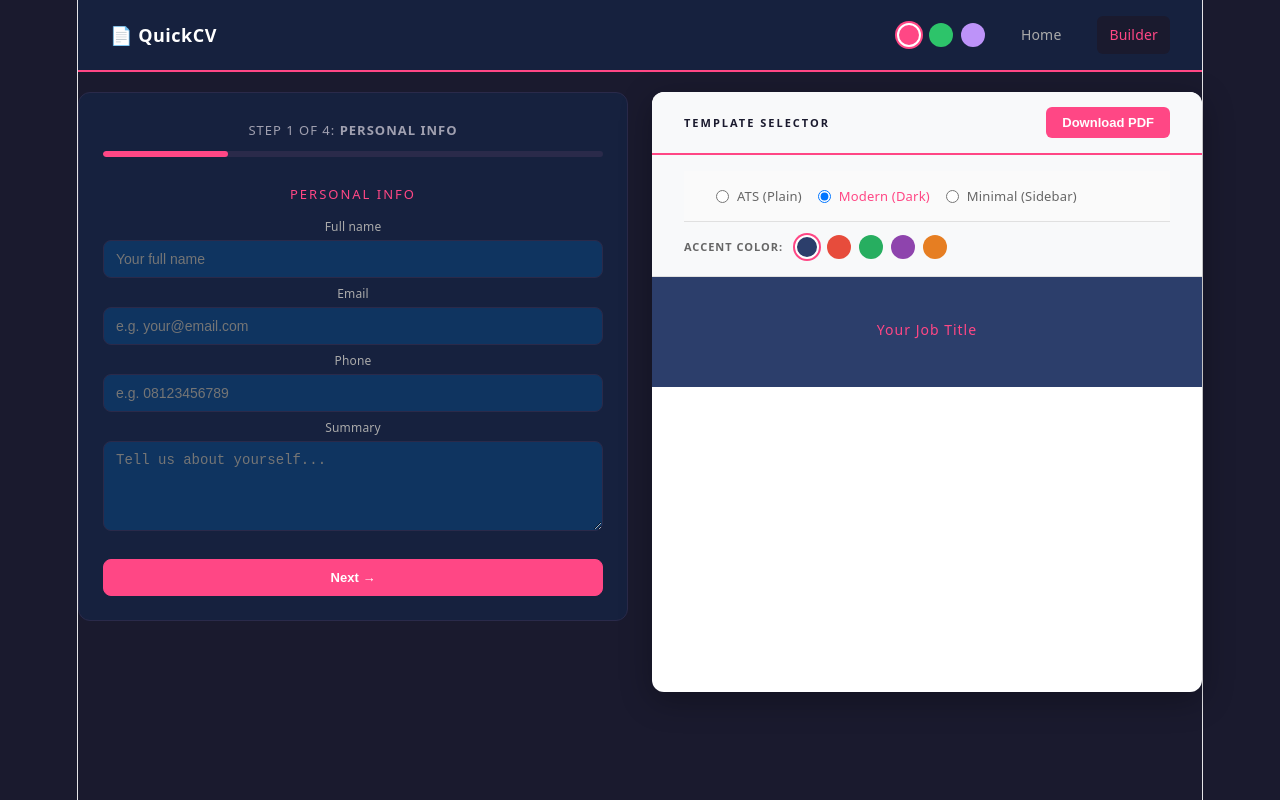
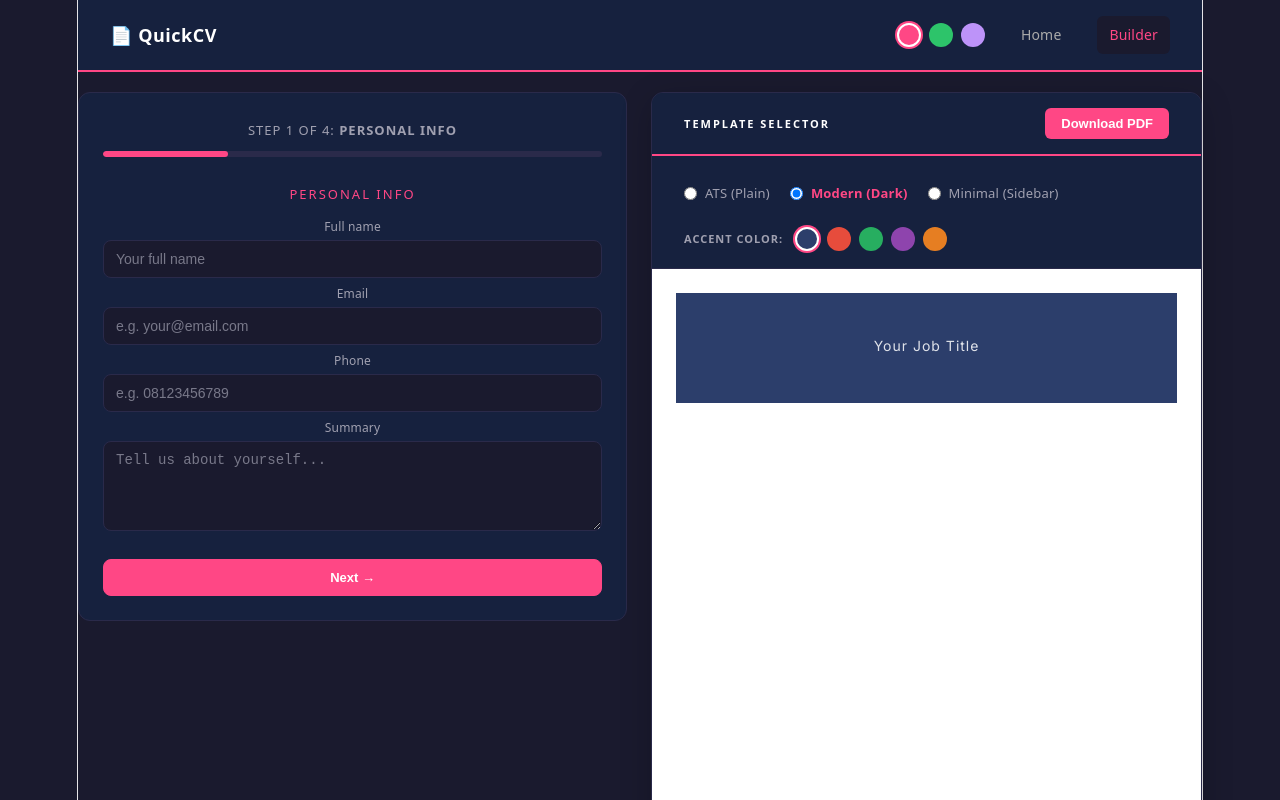
Before and after one commit to Vizzly-nM09/CV-Builder, a React (Vite) app: page /builder in a window 1280 px wide. Shown: the top 800 px of the page. Built offline with nearby package versions, Linux system fonts and the light colour scheme.

Commit message:
fix: resolve theme contrast bug and complete the UI/UX polish V2

```diff
--- a/index.html
+++ b/index.html
@@ -5,6 +5,12 @@
     <link rel="icon" type="image/svg+xml" href="/favicon.svg" />
     <meta name="viewport" content="width=device-width, initial-scale=1.0" />
     <title>QuickCV</title>
+    <link rel="preconnect" href="https://fonts.googleapis.com" />
+    <link rel="preconnect" href="https://fonts.gstatic.com" crossorigin />
+    <link
+      href="https://fonts.googleapis.com/css2?family=Inter:wght@400;500;600;700;800&family=Roboto:wght@400;500;700&display=swap"
+      rel="stylesheet"
+    />
   </head>
   <body>
     <div id="root"></div>
--- a/src/App.css
+++ b/src/App.css
@@ -29,13 +29,13 @@
 
 /* === THEME: DRACULA (Deep Purple) === */
 [data-theme="dracula"] {
-  --bg-main: #282a36;
-  --bg-card: #44475a;
+  --bg-main: #1e1f29;
+  --bg-card: #282a36;
   --text-main: #f8f8f2;
-  --text-muted: #6272a4;
-  --accent: #bd93f9; /* Pastel purple */
+  --text-muted: #c5c8e6;
+  --accent: #bd93f9;
   --accent-hover: #a37acc;
-  --border-color: #6272a4;
+  --border-color: #44475a;
 }
 
 /* === BASE BODY === */
@@ -131,7 +131,8 @@ header h1 {
 
 label {
   font-size: 12px;
-  color: #aaaaaa;
+  color: var(--text-muted);
+  font-weight: 500;
 }
 
 input:not([type="radio"]),
@@ -139,12 +140,18 @@ textarea {
   width: 100%;
   padding: 10px 12px;
   border-radius: 8px;
-  border: 1px solid #2a2a4a;
-  background-color: #0f3460;
+  border: 1px solid var(--border-color);
+  background-color: var(--bg-main);
   color: var(--text-main);
   font-size: 14px;
   outline: none;
-  transition: border-color 0.2s;
+  transition: border-color 0.2s, background-color 0.3s ease, color 0.3s ease;
+}
+
+input:not([type="radio"])::placeholder,
+textarea::placeholder {
+  color: var(--text-muted);
+  opacity: 0.7;
 }
 
 input:not([type="radio"]):focus,
@@ -159,19 +166,21 @@ textarea {
 
 hr {
   border: none;
-  border-top: 1px solid #2a2a4a;
+  border-top: 1px solid var(--border-color);
   margin: 4px 0;
 }
 
 /* === PREVIEW SIDE === */
 .preview-section {
   flex: 1.1;
-  background-color: var(--text-main);
-  color: #111111;
+  background-color: var(--bg-card);
+  color: var(--text-main);
   border-radius: 12px;
   overflow: hidden;
-  box-shadow: 0 8px 32px rgba(0, 0, 0, 0.3);
+  border: 1px solid var(--border-color);
+  box-shadow: 0 8px 32px rgba(0, 0, 0, 0.2);
   min-height: 600px;
+  transition: background-color 0.3s ease, border-color 0.3s ease;
 }
 
 /* === EXPORT CONTROLS === */
@@ -180,14 +189,15 @@ hr {
   justify-content: space-between;
   align-items: center;
   padding: 15px 32px;
-  background-color: #f8f9fa;
+  background-color: var(--bg-card);
   border-bottom: 2px solid var(--accent);
+  transition: background-color 0.3s ease;
 }
 
 .preview-label-text {
   font-size: 11px;
   letter-spacing: 2px;
-  color: var(--bg-main);
+  color: var(--text-main);
   font-weight: bold;
 }
 
@@ -202,11 +212,14 @@ hr {
 }
 
 .download-btn:hover {
-  background-color: #d13d56;
+  background-color: var(--accent-hover);
 }
 
 .cv-document {
-  background-color: var(--text-main);
+  background-color: #ffffff;
+  color: #111111;
+  padding: 24px;
+  min-height: 700px;
 }
 
 /* === BUTTONS === */
@@ -342,10 +355,10 @@ hr {
 /* === TEMPLATE SELECTOR === */
 .template-selector {
   display: flex;
-  gap: 16px;
-  padding: 12px 32px;
-  border-bottom: 1px solid #e0e0e0;
-  background-color: #fafafa;
+  gap: 20px;
+  padding: 8px 0;
+  background-color: transparent;
+  border-bottom: none;
 }
 
 .selector-label {
@@ -354,7 +367,7 @@ hr {
   gap: 8px;
   cursor: pointer;
   font-size: 13px;
-  color: #666;
+  color: var(--text-muted);
   user-select: none;
 }
 
@@ -365,34 +378,39 @@ hr {
 
 .selector-label input[type="radio"]:checked + span {
   color: var(--accent);
-  font-weight: 500;
+  font-weight: 600;
 }
 
 /* === ATS TEMPLATE === */
 .cv-ats {
-  background-color: var(--text-main);
-  color: #000000;
+  background-color: #ffffff;
+  color: #111111;
   padding: 40px;
-  font-family: "Calibri", "Arial", sans-serif;
+  font-family: "Roboto", "Arial", sans-serif;
   line-height: 1.6;
 }
 
 .ats-header {
   text-align: center;
   margin-bottom: 20px;
-  border-bottom: 1px solid #000000;
+  border-bottom: 1px solid #111111;
   padding-bottom: 15px;
 }
 
 .ats-header h1 {
+  font-family: "Roboto", sans-serif;
   font-size: 20px;
-  font-weight: bold;
+  font-weight: 700;
+  letter-spacing: 0.5px;
   margin: 0;
+  text-transform: uppercase;
+  color: #111111;
 }
 
 .ats-header p {
   font-size: 12px;
   margin: 5px 0 0 0;
+  color: #333333;
 }
 
 .ats-section {
@@ -400,12 +418,15 @@ hr {
 }
 
 .ats-section h2 {
+  font-family: "Roboto", sans-serif;
   font-size: 13px;
-  font-weight: bold;
+  font-weight: 700;
   text-transform: uppercase;
   margin: 10px 0 5px 0;
   border-bottom: 1px solid var(--cv-accent);
   padding-bottom: 3px;
+  letter-spacing: 1.5px;
+  color: #111111;
 }
 
 .ats-entry {
@@ -416,36 +437,40 @@ hr {
   font-size: 12px;
   font-weight: bold;
   margin: 5px 0 0 0;
+  color: #111111;
 }
 
 .ats-entry p,
 .ats-section p {
   font-size: 11px;
   margin: 2px 0;
+  color: #333333;
 }
 
 /* === MODERN TEMPLATE === */
 .cv-modern {
-  background-color: var(--text-main);
+  font-family: "Inter", sans-serif;
+  background-color: #ffffff;
   color: #111111;
 }
 
 .modern-header {
   background-color: var(--cv-accent);
-  color: var(--text-main);
+  color: #ffffff;
   padding: 32px;
 }
 
 .modern-header h1 {
-  font-size: 28px;
-  font-weight: 700;
+  font-family: "Inter", sans-serif;
+  font-size: 30px;
+  font-weight: 800;
   letter-spacing: 1px;
-  color: var(--text-main);
+  color: #ffffff;
   margin: 0;
 }
 
 .modern-title {
-  color: var(--accent);
+  color: rgba(255, 255, 255, 0.85);
   font-size: 14px;
   margin: 8px 0 0 0;
   letter-spacing: 1px;
@@ -457,7 +482,7 @@ hr {
   margin-top: 12px;
   flex-wrap: wrap;
   font-size: 12px;
-  color: #cccccc;
+  color: rgba(255, 255, 255, 0.85);
 }
 
 .modern-section {
@@ -478,7 +503,7 @@ hr {
 
 .modern-section p {
   font-size: 14px;
-  color: #444;
+  color: #444444;
   line-height: 1.7;
   word-break: break-word;
   overflow-wrap: break-word;
@@ -507,13 +532,13 @@ hr {
 
 .modern-sub {
   font-size: 13px;
-  color: #888;
+  color: #666666;
   margin: 0;
 }
 
 .modern-year {
   background-color: #f0f0f0;
-  color: #555;
+  color: #555555;
   font-size: 11px;
   padding: 4px 10px;
   border-radius: 99px;
@@ -529,7 +554,7 @@ hr {
 
 .modern-skill-badge {
   background-color: var(--cv-accent);
-  color: var(--text-main);
+  color: #ffffff;
   padding: 5px 14px;
   border-radius: 99px;
   font-size: 12px;
@@ -538,8 +563,9 @@ hr {
 
 /* === MINIMAL TEMPLATE === */
 .cv-minimal {
-  background-color: var(--text-main);
-  color: var(--bg-main);
+  font-family: "Inter", sans-serif;
+  background-color: #ffffff;
+  color: #111111;
   padding: 40px;
 }
 
@@ -557,7 +583,7 @@ hr {
 .minimal-name h1 {
   font-size: 22px;
   font-weight: 700;
-  color: var(--bg-main);
+  color: #111111;
   margin: 0 0 20px 0;
 }
 
@@ -618,7 +644,7 @@ hr {
 .minimal-entry h3 {
   font-size: 13px;
   font-weight: 600;
-  color: var(--bg-main);
+  color: #111111;
   margin: 0;
 }
 
@@ -733,6 +759,7 @@ hr {
   line-height: 1.2;
   font-weight: 800;
   margin-bottom: 16px;
+  color: var(--text-main);
 }
 .hero-highlight {
   color: var(--accent);
@@ -837,6 +864,7 @@ hr {
   font-size: 28px;
   font-weight: 700;
   margin-bottom: 32px;
+  color: var(--text-main);
 }
 /* HOW IT WORKS */
 .how-it-works-section {
@@ -858,6 +886,10 @@ hr {
   display: flex;
   flex-direction: column;
   align-items: center;
+}
+.step-card h3 {
+  color: var(--text-main);
+  margin: 12px 0 6px 0;
 }
 .step-icon {
   font-size: 36px;
@@ -904,6 +936,7 @@ hr {
 .feature-card h3 {
   font-size: 16px;
   margin-bottom: 6px;
+  color: var(--text-main);
 }
 .feature-card p {
   font-size: 13px;
@@ -922,6 +955,7 @@ hr {
 .bottom-cta-section h2 {
   font-size: 26px;
   margin-bottom: 8px;
+  color: var(--text-main);
 }
 .bottom-cta-section p {
   color: var(--text-muted);
@@ -1029,8 +1063,9 @@ input.input-error {
   flex-direction: column;
   gap: 12px;
   padding: 16px 32px;
-  background-color: #f8f9fa;
-  border-bottom: 1px solid #e0e0e0;
+  background-color: var(--bg-card);
+  border-bottom: 1px solid var(--border-color);
+  transition: background-color 0.3s ease;
 }
 
 .cv-color-picker {
@@ -1044,7 +1079,7 @@ input.input-error {
   font-weight: 700;
   letter-spacing: 1px;
   text-transform: uppercase;
-  color: #666;
+  color: var(--text-muted);
 }
 
 .color-swatches {
@@ -1117,41 +1152,43 @@ input.input-error {
   * {
     -webkit-print-color-adjust: exact !important;
     print-color-adjust: exact !important;
+  } /* === PERFECT A4 PRINT MEDIA QUERY === */
+  @media print {
+    body {
+      background: none !important;
+      color: #000000 !important;
     }
 
-  body {
-    background-color: var(--text-main);
-    padding: 0;
-    margin: 0;
-  }
-
-  header,
     .navbar,
     .form-section,
     .preview-controls,
-  .template-selector {
+    .template-selector-wrapper,
+    .landing-container {
       display: none !important;
     }
 
-  .builder-layout {
-    display: block;
-    margin: 0;
-    gap: 0;
-  }
-
+    .builder-layout,
     .preview-section {
-    box-shadow: none;
-    border-radius: 0;
-    width: 100%;
-    overflow: visible;
+      display: block !important;
+      width: 100% !important;
+      margin: 0 !important;
+      padding: 0 !important;
+      box-shadow: none !important;
+      border: none !important;
     }
 
     .cv-document {
-    width: 100%;
+      width: 100% !important;
+      margin: 0 !important;
+      padding: 0 !important;
     }
 
-  .minimal-container {
-    grid-template-columns: 180px 1fr;
-    gap: 30px;
+    .cv-ats,
+    .cv-modern,
+    .cv-minimal {
+      box-shadow: none !important;
+      border-radius: 0 !important;
+      page-break-inside: avoid;
     }
   }
+}
--- a/src/components/templates/TemplateATS.jsx
+++ b/src/components/templates/TemplateATS.jsx
@@ -5,7 +5,7 @@ function TemplateATS({}) {
 
   return (
     <div className="cv-ats">
-      <div className="cv-header">
+      <div className="ats-header">
         <h1>{cvData.name}</h1>
         <p>
           {cvData.email} | {cvData.phone}
--- a/src/components/templates/TemplateMinimal.jsx
+++ b/src/components/templates/TemplateMinimal.jsx
@@ -19,7 +19,7 @@ function TemplateMinimal({}) {
             <h1>{cvData.name}</h1>
           </div>
 
-          <div className="minimkal-section">
+          <div className="minimal-section">
             <h3>Contact</h3>
             {cvData.email && <p>{cvData.email}</p>}
             {cvData.phone && <p>{cvData.phone}</p>}
```
Lines whose indentation alone changed are shown as unchanged.
